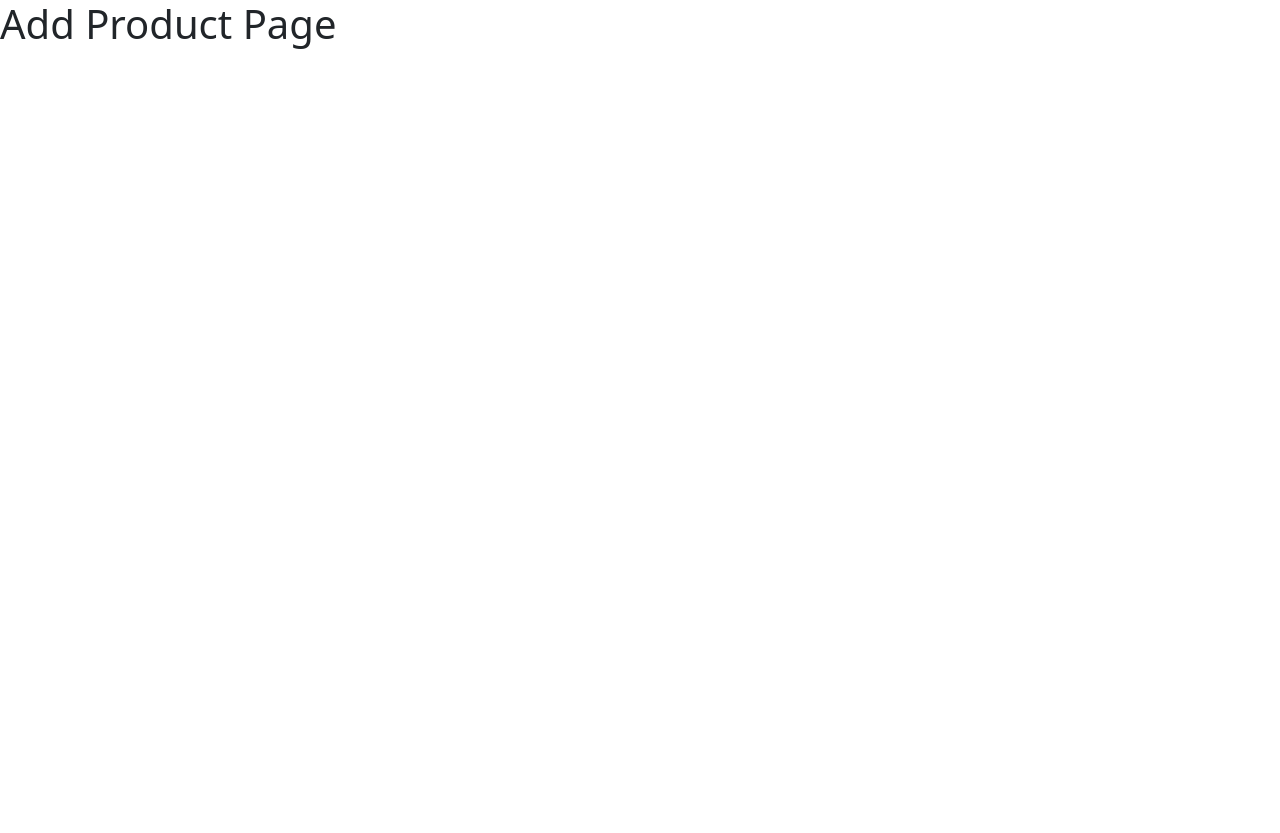
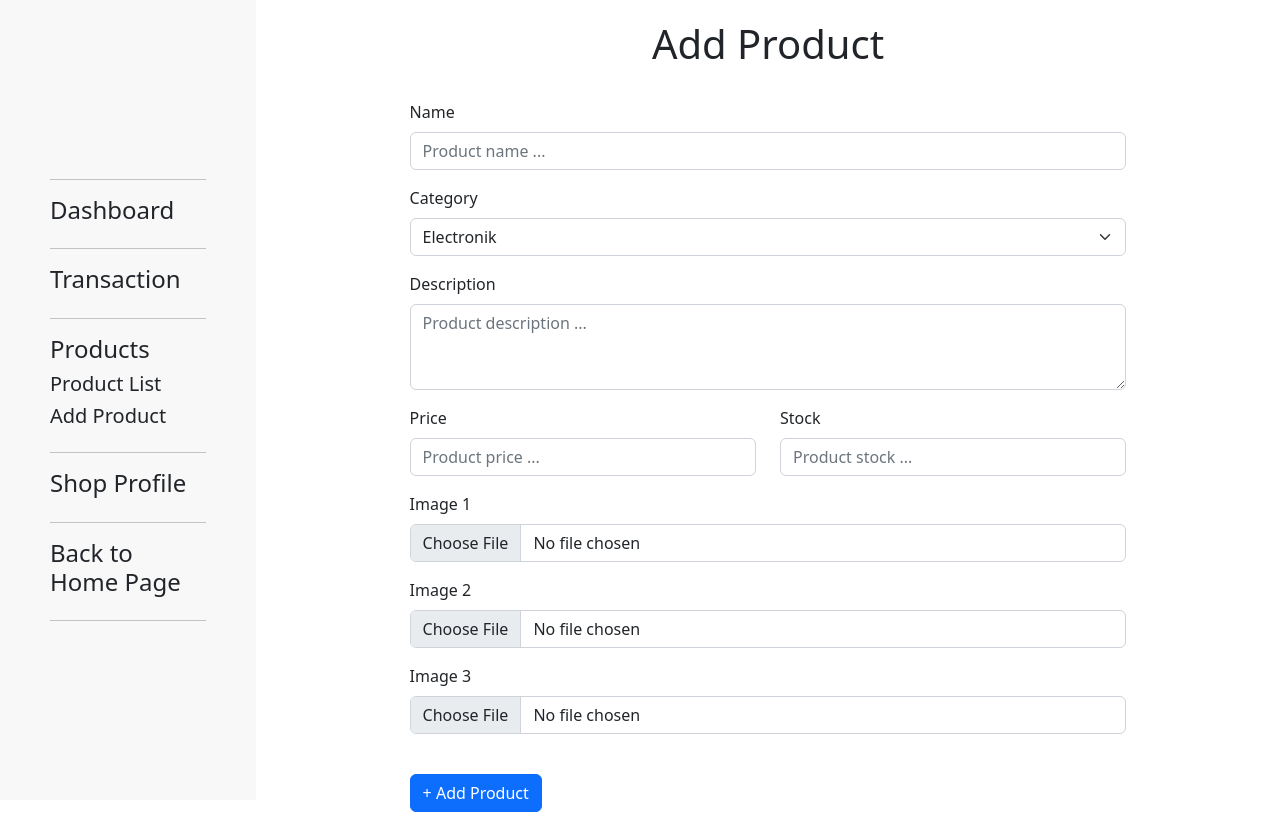
Before and after one commit to MuhNaufalArhabi/Supply-R-client, a React (Create React App) app in the folder supply-r/: page /add-product in a window 1280 px wide. Before the commit the page ends 800 px from the top, so only its background shows below. Built offline with nearby package versions, Linux system fonts and the light colour scheme.

Commit message:
feat: add product

```diff
--- /dev/null
+++ b/supply-r/src/components/SideBar.jsx
@@ -0,0 +1,50 @@
+import Container from "react-bootstrap/Container";
+import { Link } from "react-router-dom";
+
+export default function SideBar() {
+	return (
+		<>
+			<Container
+				style={{
+					display: "flex",
+					flexDirection: "column",
+					position: "fixed",
+					width: "20%",
+					minHeight: "100vh",
+					backgroundColor: "#f8f8f8",
+					paddingLeft: "50px",
+					paddingRight: "50px",
+					justifyContent: "center",
+				}}
+			>
+				<hr />
+				<Link to="/dashboard" className="nav-link">
+					<h4>Dashboard</h4>
+				</Link>
+				<hr />
+				<Link to="/transaction" className="nav-link">
+					<h4>Transaction</h4>
+				</Link>
+				<hr />
+				<Link to="/product-list" className="nav-link">
+					<h4>Products</h4>
+				</Link>
+				<Link to="/product-list" className="nav-link">
+					<h5 style={{ fontWeight: "lighter" }}>Product List</h5>
+				</Link>
+				<Link to="/add-product" className="nav-link">
+					<h5 style={{ fontWeight: "lighter" }}>Add Product</h5>
+				</Link>
+				<hr />
+				<Link to="/profile-store" className="nav-link">
+					<h4>Shop Profile</h4>
+				</Link>
+				<hr />
+				<Link to="/" className="nav-link">
+					<h4>Back to Home Page</h4>
+				</Link>
+				<hr />
+			</Container>
+		</>
+	);
+}
--- a/supply-r/src/views/AddProductCMS.jsx
+++ b/supply-r/src/views/AddProductCMS.jsx
@@ -1,7 +1,95 @@
+import Container from "react-bootstrap/Container";
+import Row from "react-bootstrap/Row";
+import Col from "react-bootstrap/Col";
+import Button from "react-bootstrap/Button";
+import Form from "react-bootstrap/Form";
+
 export default function AddProductCMS() {
 	return (
 		<>
-			<h1>Add Product Page</h1>
+			<div style={{ marginLeft: "20%" }}>
+				<Container
+					style={{
+						paddingTop: "2%",
+						paddingBottom: "2%",
+						paddingLeft: "15%",
+						paddingRight: "15%",
+					}}
+				>
+					<h1 style={{ textAlign: "center" }}>Add Product</h1>
+					<br></br>
+
+					<Form>
+						<Form.Group className="mb-3">
+							<Form.Label>Name</Form.Label>
+							<Form.Control type="text" placeholder="Product name ..." />
+						</Form.Group>
+
+						<Form.Group className="mb-3">
+							<Form.Label>Category</Form.Label>
+							<Form.Select>
+								<option disabled>-- Select Category --</option>
+								<option value="1">Electronik</option>
+								<option value="2">Pertukangan</option>
+								<option value="3">Jasa Konstruksi / Renovasi</option>
+								<option value="4">Office / Stationary</option>
+								<option value="5">Jasa Perawatan / Peralatan dan Mesin</option>
+								<option value="6">Souvenir / Merchandise</option>
+								<option value="7">Jasa Event Organizer</option>
+								<option value="8">Jasa Mandoe dan Tenaga Kerja Lainnya</option>
+								<option value="9">Jasa Percetakan dan Media</option>
+								<option value="10">Kesehatan</option>
+							</Form.Select>
+						</Form.Group>
+
+						<Form.Group className="mb-3">
+							<Form.Label>Description</Form.Label>
+							<Form.Control
+								as="textarea"
+								rows={3}
+								type="textarea"
+								placeholder="Product description ..."
+							/>
+						</Form.Group>
+
+						<Row style={{ flexDirection: "row" }}>
+							<Col style={{ flex: "1" }}>
+								<Form.Group className="mb-3">
+									<Form.Label>Price</Form.Label>
+									<Form.Control type="number" placeholder="Product price ..." />
+								</Form.Group>
+							</Col>
+
+							<Col style={{ flex: "1" }}>
+								<Form.Group className="mb-3">
+									<Form.Label>Stock</Form.Label>
+									<Form.Control type="number" placeholder="Product stock ..." />
+								</Form.Group>
+							</Col>
+						</Row>
+
+						<Form.Group className="mb-3">
+							<Form.Label>Image 1</Form.Label>
+							<Form.Control type="file" />
+						</Form.Group>
+
+						<Form.Group className="mb-3">
+							<Form.Label>Image 2</Form.Label>
+							<Form.Control type="file" />
+						</Form.Group>
+
+						<Form.Group className="mb-3">
+							<Form.Label>Image 3</Form.Label>
+							<Form.Control type="file" />
+						</Form.Group>
+
+						<br></br>
+						<Button variant="primary" type="submit">
+							+ Add Product
+						</Button>
+					</Form>
+				</Container>
+			</div>
 		</>
 	);
 }
--- a/supply-r/src/views/DashboardPageCMS.jsx
+++ b/supply-r/src/views/DashboardPageCMS.jsx
@@ -1,7 +1,11 @@
+import Col from "react-bootstrap/Col";
+
 export default function DashboardPageCMS() {
 	return (
 		<>
-			<h1>Dashboard Page</h1>
+			<Col style={{ marginLeft: "20%" }}>
+				<h1>Dashboard Page</h1>
+			</Col>
 		</>
 	);
 }
--- a/supply-r/src/views/LayoutCMS.jsx
+++ b/supply-r/src/views/LayoutCMS.jsx
@@ -1,10 +1,11 @@
 import { Outlet } from "react-router-dom";
-// import sidebar
+import SideBar from "../components/SideBar";
 
 export default function LayoutCMS() {
 	return (
 		<>
-			<Outlet />
+			<SideBar className="col-md-3" />
+			<Outlet className="col-md-9" />
 		</>
 	);
 }
--- a/supply-r/src/views/ProductListCMS.jsx
+++ b/supply-r/src/views/ProductListCMS.jsx
@@ -1,7 +1,11 @@
+import Col from "react-bootstrap/Col";
+
 export default function ProductListCMS() {
 	return (
 		<>
-			<h1>Product List Page</h1>
+			<Col style={{ marginLeft: "20%" }}>
+				<h1>Product List Page</h1>
+			</Col>
 		</>
 	);
 }
--- a/supply-r/src/views/ProfileStorePageCMS.jsx
+++ b/supply-r/src/views/ProfileStorePageCMS.jsx
@@ -1,7 +1,11 @@
+import Col from "react-bootstrap/Col";
+
 export default function ProfileStorePageCMS() {
 	return (
 		<>
-			<h1>Profile Store Page</h1>
+			<Col style={{ marginLeft: "20%" }}>
+				<h1>Profile Store Page</h1>
+			</Col>
 		</>
 	);
 }
--- a/supply-r/src/views/TransactionPageCMS.jsx
+++ b/supply-r/src/views/TransactionPageCMS.jsx
@@ -1,7 +1,11 @@
+import Col from "react-bootstrap/Col";
+
 export default function TransactionPageCMS() {
 	return (
 		<>
-			<h1>Transaction Page</h1>
+			<Col style={{ marginLeft: "20%" }}>
+				<h1>Transaction Page</h1>
+			</Col>
 		</>
 	);
 }
```
